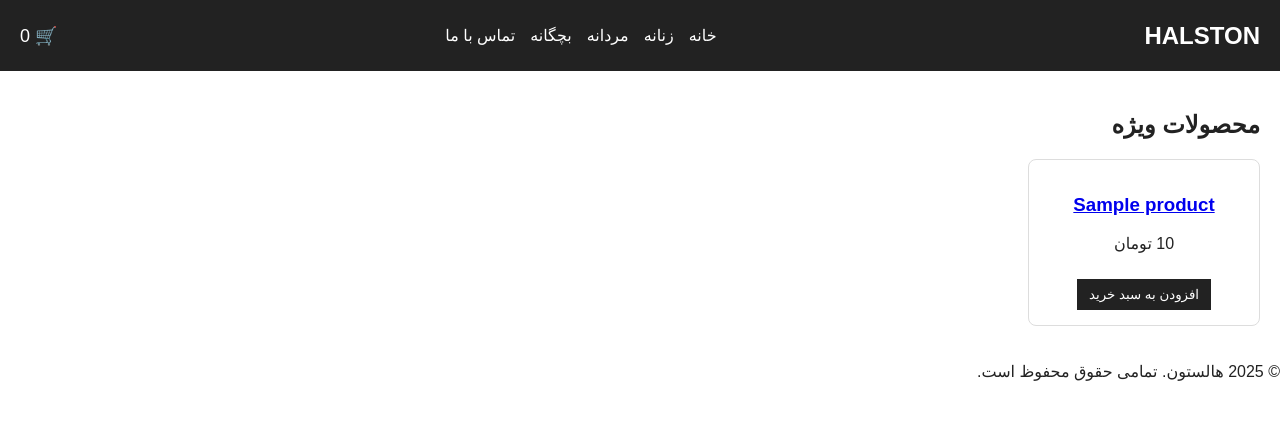
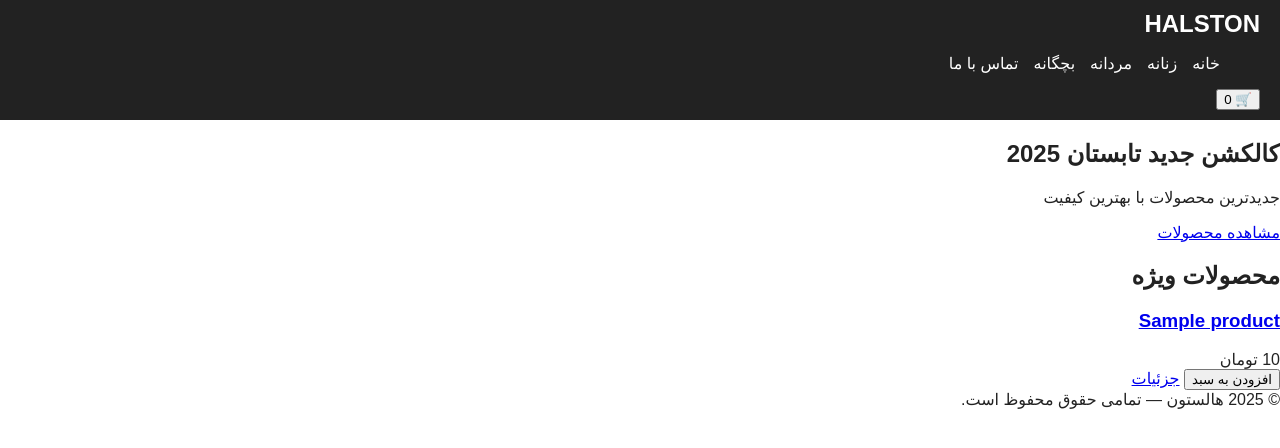
Before and after one commit to artintaleei90/Site, a Flask app: template templates/index.html in a window 1280 px wide. Shown: the top 448 px of the page. Run offline with Flask 3, Linux system fonts and the light colour scheme; the template is opened without the code that fills it: most values are stand-ins (such as "Sample title", 1, 10 or a date in 2020).

Commit message:
Update index.html

```diff
--- a/templates/index.html
+++ b/templates/index.html
@@ -1,51 +1,86 @@
 <!DOCTYPE html>
 <html lang="fa" dir="rtl">
 <head>
-    <meta charset="UTF-8">
-    <meta name="viewport" content="width=device-width, initial-scale=1.0">
-    <title>هالستون | صفحه اصلی</title>
+  <meta charset="utf-8" />
+  <meta name="viewport" content="width=device-width, initial-scale=1" />
+  <title>هالستون — صفحه اصلی</title>
   <link rel="stylesheet" href="{{ url_for('static', filename='style.css') }}">
 </head>
 <body>
   <header>
+    <div class="header-inner">
       <div class="logo">HALSTON</div>
-    <nav>
+
+      <nav class="main-nav">
         <ul>
-            <li><a href="/">خانه</a></li>
-            <li><a href="/category/women">زنانه</a></li>
-            <li><a href="/category/men">مردانه</a></li>
-            <li><a href="/category/kids">بچگانه</a></li>
-            <li><a href="/contact">تماس با ما</a></li>
+          <li><a href="{{ url_for('index') }}">خانه</a></li>
+          <li><a href="{{ url_for('category', category_name='women') }}">زنانه</a></li>
+          <li><a href="{{ url_for('category', category_name='men') }}">مردانه</a></li>
+          <li><a href="{{ url_for('category', category_name='kids') }}">بچگانه</a></li>
+          <li><a href="{{ url_for('contact') }}">تماس با ما</a></li>
         </ul>
       </nav>
-    <div class="cart" onclick="toggleCart()">
+
+      <!-- سبد خرید بالا سمت چپ -->
+      <div class="cart-wrapper">
+        <button id="cart-toggle" class="cart-btn" onclick="toggleCartPopup(event)">
           🛒 <span id="cart-count">0</span>
+        </button>
+      </div>
     </div>
   </header>
 
-<section class="products">
+  <!-- پاپ‌آپ مینی‌کارت -->
+  <div id="cart-popup" class="cart-popup hidden" aria-hidden="true">
+    <h4>سبد خرید</h4>
+    <div id="cart-items" class="cart-items">
+      <!-- آیتم‌ها با JS پر می‌شوند -->
+    </div>
+    <div class="cart-footer">
+      <div id="cart-total">جمع: 0 تومان</div>
+      <div class="cart-actions">
+        <button onclick="clearCart()" class="btn small">پاک کردن</button>
+        <button onclick="checkout()" class="btn primary small">تسویه</button>
+      </div>
+    </div>
+  </div>
+
+  <main>
+    <section class="hero">
+      <div class="hero-slide active">
+        <div class="hero-content">
+          <h1>کالکشن جدید تابستان 2025</h1>
+          <p>جدیدترین محصولات با بهترین کیفیت</p>
+          <a class="btn primary" href="#products">مشاهده محصولات</a>
+        </div>
+      </div>
+    </section>
+
+    <section id="products" class="products-section">
       <h2>محصولات ویژه</h2>
-    <div class="product-list">
-        {% for product in products %}
-        <div class="product-item">
-            <h3><a href="/product/{{ product.id }}">{{ product.name }}</a></h3>
-            <p>{{ product.price }} تومان</p>
-            <button onclick="addToCart('{{ product.name }}', {{ product.price }})">افزودن به سبد خرید</button>
+      <div class="products-grid">
+        {% for p in products %}
+        <article class="product-card" onclick="goToProduct({{ p.id }})" role="button" tabindex="0">
+          <div class="product-info">
+            <h3 class="product-name"><a href="{{ url_for('product_page', product_id=p.id) }}">{{ p.name }}</a></h3>
+            <div class="product-price">{{ "{:,}".format(p.price) }} تومان</div>
           </div>
+          <div class="product-actions">
+            <button class="btn add" onclick="event.stopPropagation(); addToCart({{ p.id }}, '{{ p.name }}', {{ p.price }})">افزودن به سبد</button>
+            <a class="btn outline" href="{{ url_for('product_page', product_id=p.id) }}" onclick="event.stopPropagation()">جزئیات</a>
+          </div>
+        </article>
         {% endfor %}
       </div>
     </section>
-
-<!-- مینی کارت -->
-<div id="cart-popup" class="cart-popup">
-    <h3>سبد خرید</h3>
-    <ul id="cart-items"></ul>
-    <button onclick="closeCart()">بستن</button>
-</div>
+  </main>
 
   <footer>
-    <p>© 2025 هالستون. تمامی حقوق محفوظ است.</p>
+    <div class="footer-inner">
+      © 2025 هالستون — تمامی حقوق محفوظ است.
+    </div>
   </footer>
+
   <script src="{{ url_for('static', filename='script.js') }}"></script>
 </body>
 </html>
```
Lines whose indentation alone changed are shown as unchanged.
